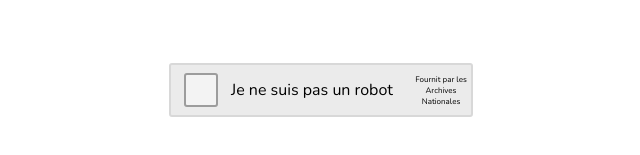
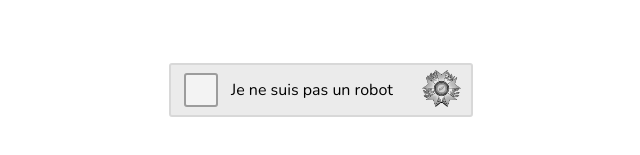
Before and after one commit to proust96/CapchaAN, a plain HTML site: page index.html in a window 1280 px wide. Shown: the part 377-532 px from the top of the page, 31-671 px from the left. Drawn offline with nearby package versions, Linux system fonts and the light colour scheme.

Commit message:
small logo

```diff
--- a/script.js
+++ b/script.js
@@ -1,5 +1,5 @@
 var TEXT_ROBOT = "Je ne suis pas un robot";
-var TEXT_POWERED = "Fournit par les Archives Nationales";
+var TEXT_POWERED = '<img src="img/logo_small.png">';
 var TEXT_TOOLTIP_TITLE = 'Trouvez les occurences du mot : <span class="word_to_find">CAPITAINE</span>';
 var TEXT_VALIDER = 'VALIDER';
 var TEXT_NEW = '<i class="fas fa-sync"></i>Recharger';
--- a/style.css
+++ b/style.css
@@ -139,6 +139,9 @@ div#captcha .text_powered {
     text-align: center;
     font-size: 0.5em;
 }
+.text_powered img {
+    width: 65%;
+}
 div#captcha .text_robot {
     flex: 1 1 60%;
 }
```
Also changed, not shown: img/logo_small.png (added).
